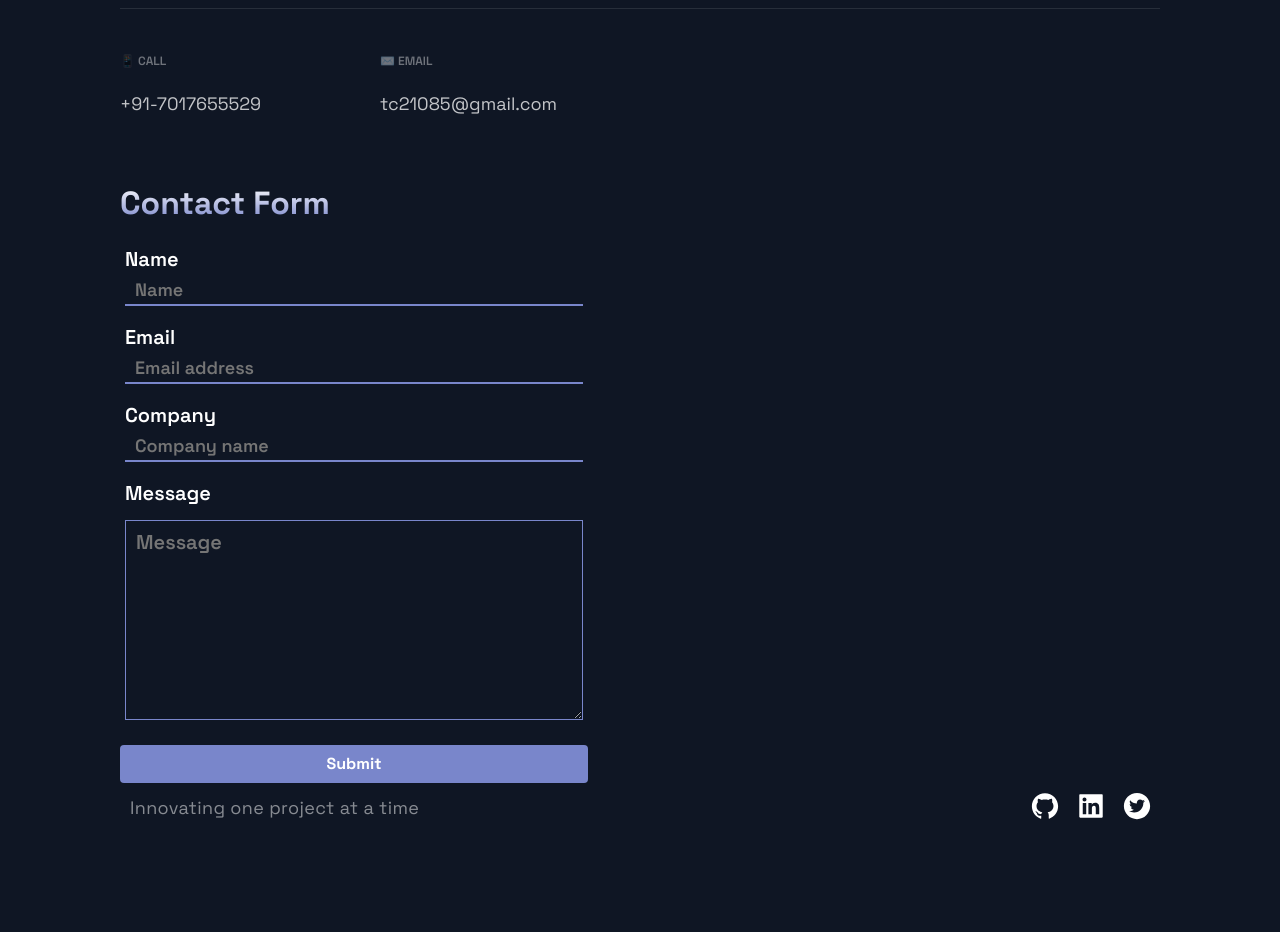
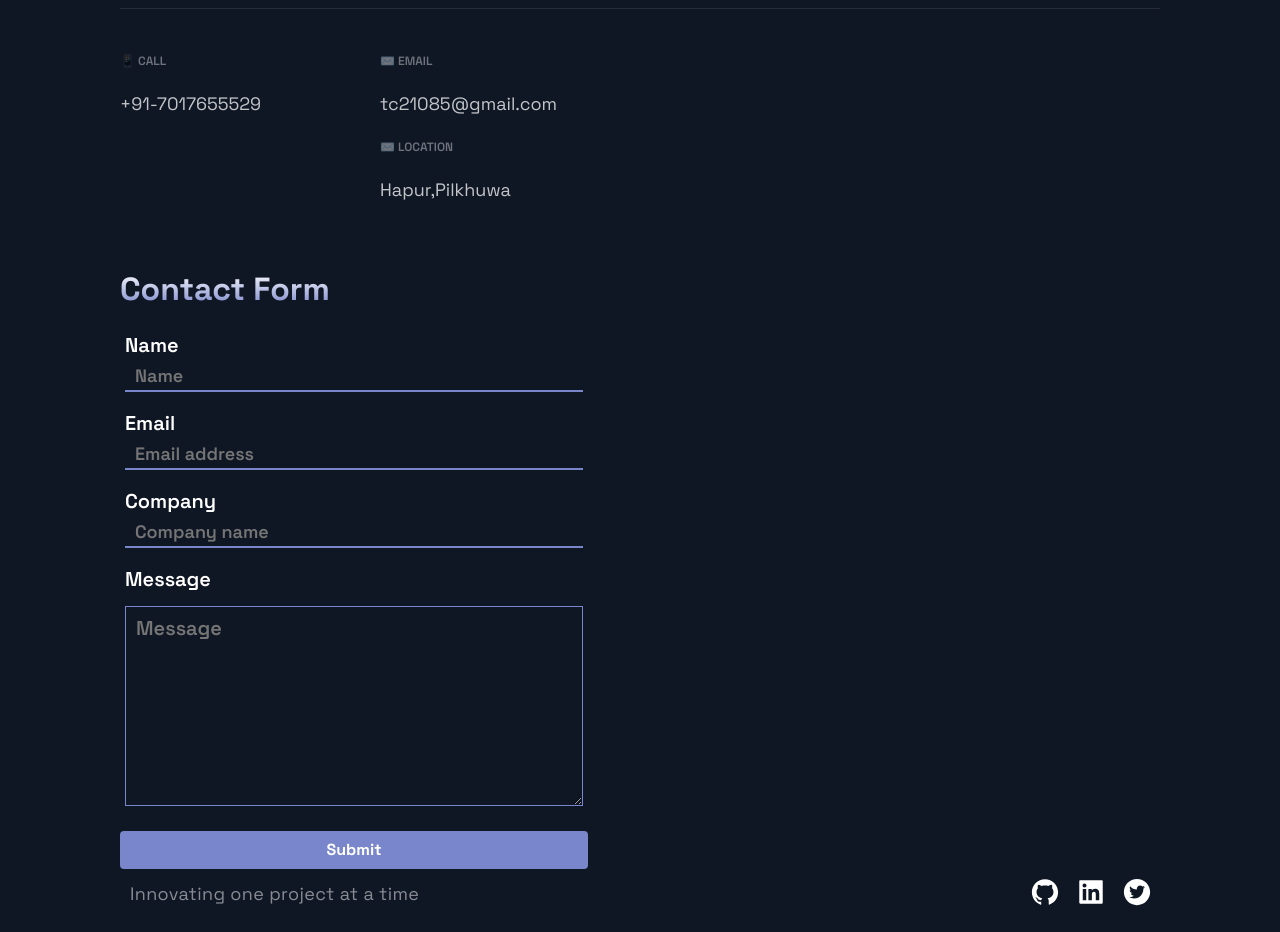
Before and after one commit to Tushar-chauhan198/tushar_portfolio, a Next.js app: page / in a window 1280 px wide. Shown: the part 2360-3292 px from the top of the page. Before the commit the page ends 3244 px from the top, so only its background shows below. Built offline with nearby package versions, Linux system fonts and the light colour scheme.

Commit message:
Update Footer.js

```diff
--- a/src/components/Footer/Footer.js
+++ b/src/components/Footer/Footer.js
@@ -31,6 +31,10 @@ const Footer = () => {
           <LinkItem href="mailto:tc21085@gmail.com">
             tc21085@gmail.com
           </LinkItem>
+           <LinkColumn>
+          <LinkTitle>✉️ Location</LinkTitle>
+          <LinkItem href="Hapur">Hapur,Pilkhuwa</LinkItem>
+        </LinkColumn>
         </LinkColumn>
       </LinkList>
       <Contact />
```
